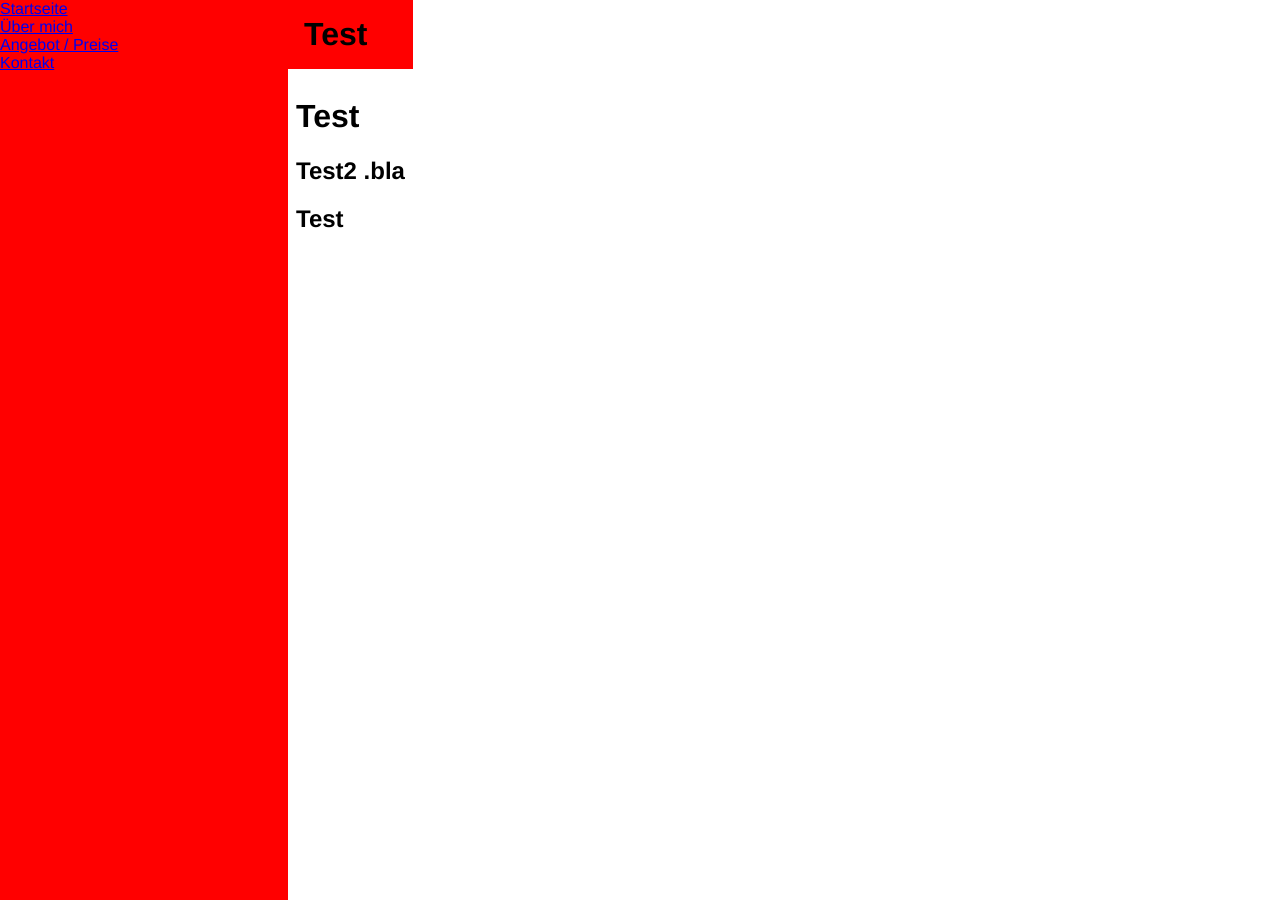
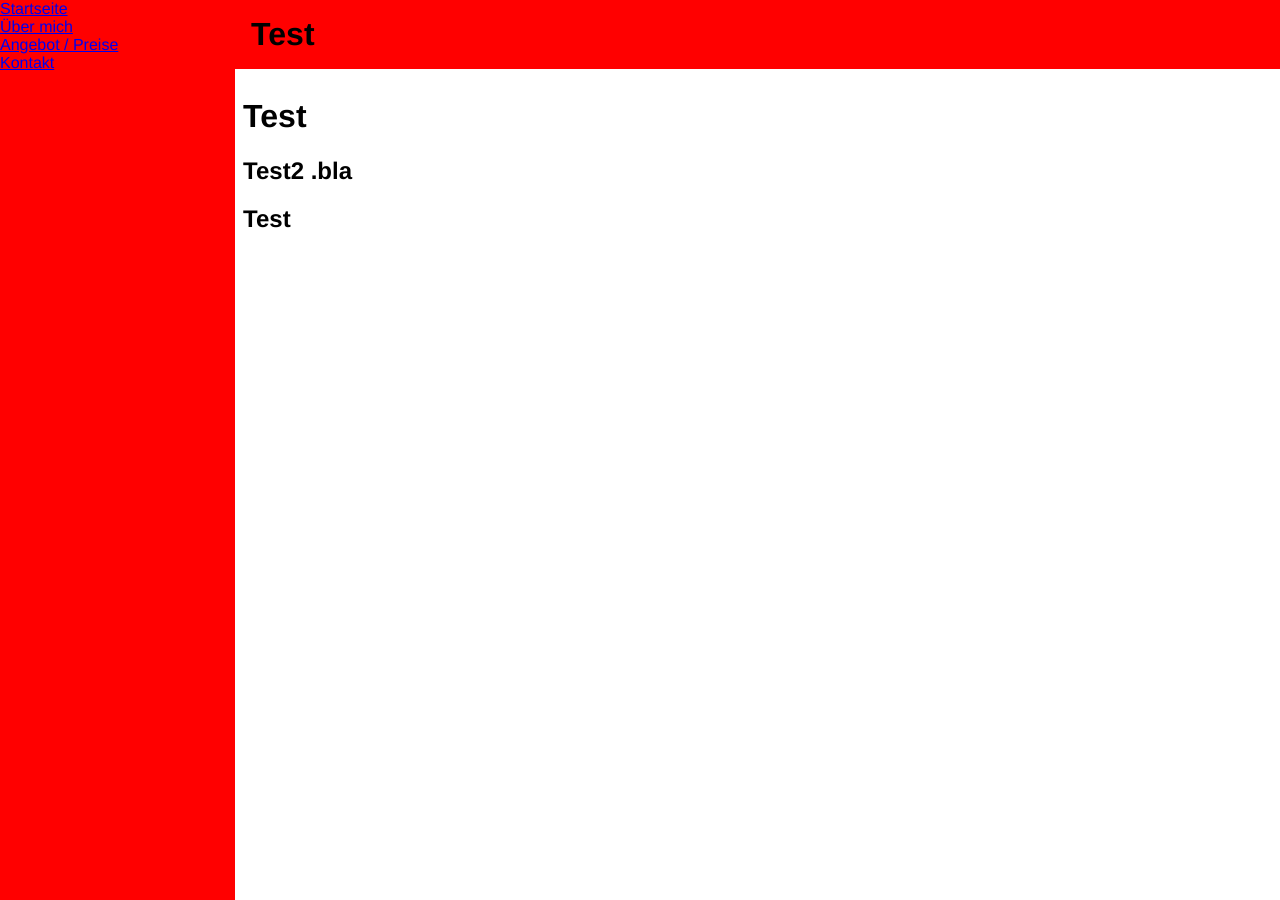
Before and after one commit to sbsoftware/scaling-spoon, a Jekyll site: the page built from index.markdown, in a window 1280 px wide. Built offline with Jekyll 4.4.1, drawn with Linux system fonts in a browser that asks for light colours.

Commit message:
Set <main> width to 100%

```diff
--- a/css/styles.scss
+++ b/css/styles.scss
@@ -3,8 +3,7 @@
 @import 'top_app_bar';
 @import 'menu';
 
-html, body {
-  display: flex;
+html, body, main {
   width: 100%;
   height: 100%;
   padding: 0;
@@ -15,6 +14,10 @@ html, body {
   --mt-secondary-color: #00FF00;
 }
 
+body {
+  display: flex;
+}
+
 .content {
   padding: 8px;
 }
```
